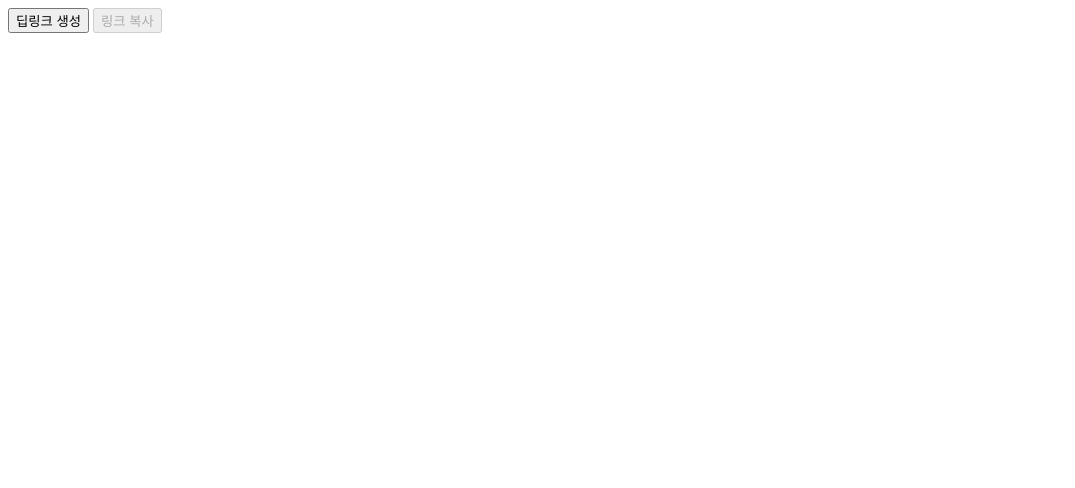
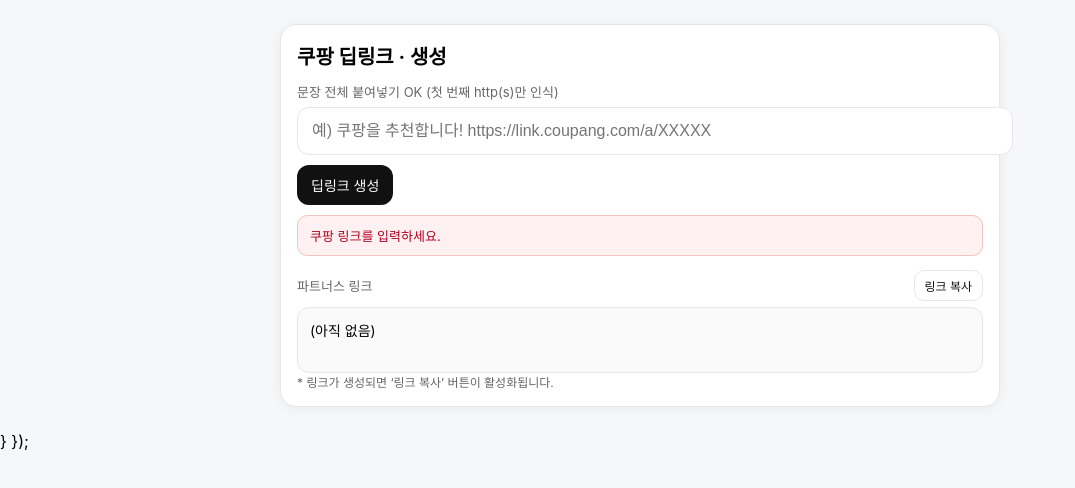
Before and after one commit to koreahan/coupang, a website: page public/index.html in a window 1280 px wide. Both pictures are taken after a click on the button "딥링크 생성". Shown: the whole page, without its empty margins (0-1075 px from the left). Drawn offline with Linux system fonts and the light colour scheme.

Commit message:
Update index.html

```diff
--- a/public/index.html
+++ b/public/index.html
@@ -1,48 +1,216 @@
-<!-- 버튼: 명시적으로 type="button" 지정 -->
-<button id="btnDeep" class="btn" type="button">딥링크 생성</button>
-
-<!-- 복사 버튼도 동일 -->
-<button id="btnCopyLink" class="btn secondary small" type="button" disabled>링크 복사</button>
-
+<!DOCTYPE html>
+<html lang="ko">
+<head>
+<meta charset="UTF-8" />
+<meta name="viewport" content="width=device-width, initial-scale=1" />
+<title>쿠팡 딥링크 · 생성</title>
 <style>
-/* URL 표시 영역은 터치/클릭 불가 처리 (의도치 않은 이동 방지) */
-#deeplink{
-  pointer-events: none;       /* 클릭/탭 막기 */
-  -webkit-touch-callout: none;/* iOS 터치 메뉴 방지 */
-  user-select: text;          /* 텍스트 선택은 허용(필요시) */
+body{
+  font-family:-apple-system,BlinkMacSystemFont,Segoe UI,Roboto,Helvetica,Arial,Apple SD Gothic Neo,Nanum Gothic,sans-serif;
+  background:#f6f7f9;
+  margin:0;
+}
+.wrap{
+  max-width:720px;
+  margin:24px auto;
+  padding:0 16px;
+}
+.card{
+  background:#fff;
+  border:1px solid #e5e7eb;
+  border-radius:16px;
+  padding:16px;
+  box-shadow:0 2px 12px rgba(0,0,0,.05);
+}
+h1{
+  font-size:20px;
+  margin:0 0 12px;
+}
+label{
+  font-size:13px;
+  color:#666;
+  display:block;
+  margin:12px 0 6px;
+}
+input[type=text]{
+  width:100%;
+  padding:14px;
+  border:1px solid #e5e7eb;
+  border-radius:12px;
+  font-size:16px;
+}
+.btn{
+  background:#111;
+  color:#fff;
+  border:0;
+  border-radius:12px;
+  padding:10px 14px;
+  font-size:14px;
+  cursor:pointer;
+}
+.btn.secondary{
+  background:#fff;
+  color:#111;
+  border:1px solid #e5e7eb;
+}
+.btn.small{
+  padding:6px 10px;
+  font-size:12px;
+  border-radius:10px;
+}
+.row{
+  display:flex;
+  gap:8px;
+  flex-wrap:wrap;
+}
+.row-between{
+  display:flex;
+  align-items:center;
+  justify-content:space-between;
+  gap:8px;
+}
+.out{
+  background:#fafafa;
+  border:1px solid #e5e7eb;
+  border-radius:12px;
+  padding:12px;
+  min-height:40px;
+  font-size:14px;
+  word-break:break-all;
+  margin-top:6px;
+  pointer-events:none;             /* 클릭 방지 */
+  -webkit-touch-callout:none;      /* iOS 터치 방지 */
+  user-select:text;                /* 텍스트 선택은 허용 */
+}
+.error{
+  color:#b00020;
+  background:#fff1f1;
+  border:1px solid #f3c2c2;
+  padding:10px 12px;
+  border-radius:10px;
+  font-size:13px;
+}
+.muted{
+  color:#666;
+  font-size:12px;
+}
+.btn:disabled{
+  background:#ccc;
+  cursor:not-allowed;
+}
+.btn.secondary:disabled{
+  background:#f6f7f9;
+  color:#666;
+  border-color:#e5e7eb;
 }
 </style>
+</head>
+<body>
+<div class="wrap">
+  <div class="card">
+    <h1>쿠팡 딥링크 · 생성</h1>
+
+    <label>문장 전체 붙여넣기 OK (첫 번째 http(s)만 인식)</label>
+    <input id="inp" type="text" placeholder="예) 쿠팡을 추천합니다! https://link.coupang.com/a/XXXXX" autocomplete="off" />
+
+    <div class="row" style="margin-top:10px">
+      <button id="btnDeep" class="btn" type="button">딥링크 생성</button>
+    </div>
+
+    <div id="err" class="error" style="display:none;margin-top:10px"></div>
+
+    <div class="row-between" style="margin-top:14px">
+      <label style="margin:0">파트너스 링크</label>
+      <button id="btnCopyLink" class="btn secondary small" type="button" disabled>링크 복사</button>
+    </div>
+    <div id="deeplink" class="out">(아직 없음)</div>
+    <div class="muted">* 링크가 생성되면 ‘링크 복사’ 버튼이 활성화됩니다.</div>
+  </div>
+</div>
 
 <script>
-// 이벤트 기본동작/버블링 방지
+const $ = id => document.getElementById(id);
+const ENDPOINT_DEEP = "/.netlify/functions/create-deeplink";
+
+function firstUrl(input) {
+  const m = String(input || "").match(/https?:\/\/[^\s]+/i);
+  if (!m) return "";
+  return m[0].replace(/[)\]\},>.]+$/g, "");
+}
+function setErr(msg){
+  if(!msg){
+    $("err").style.display="none";
+  } else {
+    $("err").style.display="block";
+    $("err").textContent=msg;
+  }
+}
+
+let BUSY = false;
+function setBusy(on) {
+  BUSY = on;
+  ["btnDeep","btnCopyLink"].forEach(id => {
+    const b = $(id); if(b) b.disabled = on;
+  });
+}
+
+async function createDeeplink(url) {
+    const r = await fetch(ENDPOINT_DEEP, {
+      method:"POST",
+      headers:{"Content-Type":"application/json"},
+      body:JSON.stringify({url})
+    });
+    const txt = await r.text();
+    const j = JSON.parse(txt);
+
+    if(!j.success) throw new Error(j.error || "딥링크 생성 실패");
+    const shortLink = j.raw?.data?.[0]?.shortenUrl;
+    if(!shortLink) throw new Error("딥링크를 찾을 수 없습니다.");
+
+    $("deeplink").textContent = shortLink;
+    $("btnCopyLink").disabled = false;
+    return shortLink;
+}
+
+// ---- 이벤트 리스너 ----
 $("btnDeep").addEventListener("click", async (e) => {
   e.preventDefault();
   e.stopPropagation();
-  if (BUSY) return;
+  if(BUSY) return;
   setBusy(true);
-  try {
-    setErr("");
-    const url = firstUrl($("inp").value);
-    if (!url) { setErr("쿠팡 링크를 입력하세요."); return; }
-    $("deeplink").textContent = "(생성 중...)";
-    await createDeeplink(url).catch((err) => {
-      setErr(err.message);
-      $("deeplink").textContent = "(오류 발생)";
-      throw err;
-    });
-  } finally { setBusy(false); }
+  try{
+      setErr("");
+      const url = firstUrl($("inp").value);
+      if(!url){ setErr("쿠팡 링크를 입력하세요."); return; }
+      $("deeplink").textContent="(생성 중...)";
+      await createDeeplink(url).catch(e => {
+          setErr(e.message);
+          $("deeplink").textContent="(오류 발생)";
+          throw e;
+      });
+  }catch(e){
+      // 오류 로그
+  }finally{
+      setBusy(false);
+  }
 });
 
 $("btnCopyLink").addEventListener("click", async (e) => {
   e.preventDefault();
   e.stopPropagation();
   const link = $("deeplink").textContent.trim();
-  if (!link || link.startsWith("(")) return;
+  if(!link || link.startsWith("(")) return;
   try {
-    await navigator.clipboard.writeText(link);
-    alert("✅ 링크가 복사되었습니다!");
-  } catch (err) {
-    alert("복사 실패: " + err.message);
+      await navigator.clipboard.writeText(link);
+      alert("✅ 링크가 복사되었습니다!");
+  } catch (e) {
+      alert("복사 실패: " + e.message);
   }
 });
 </script>
+</body>
+</html>
+
+  }
+});
+</script>
```
